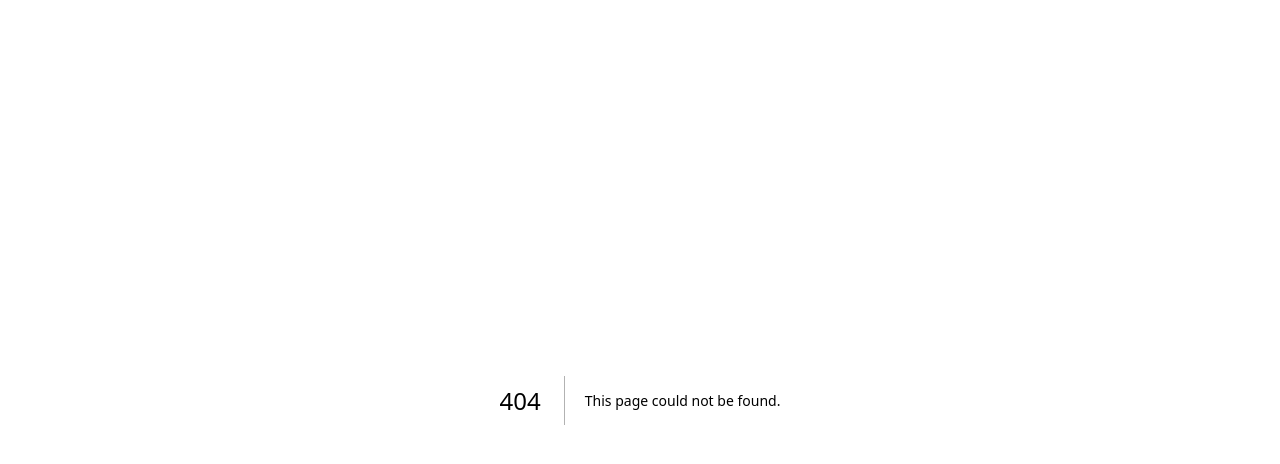
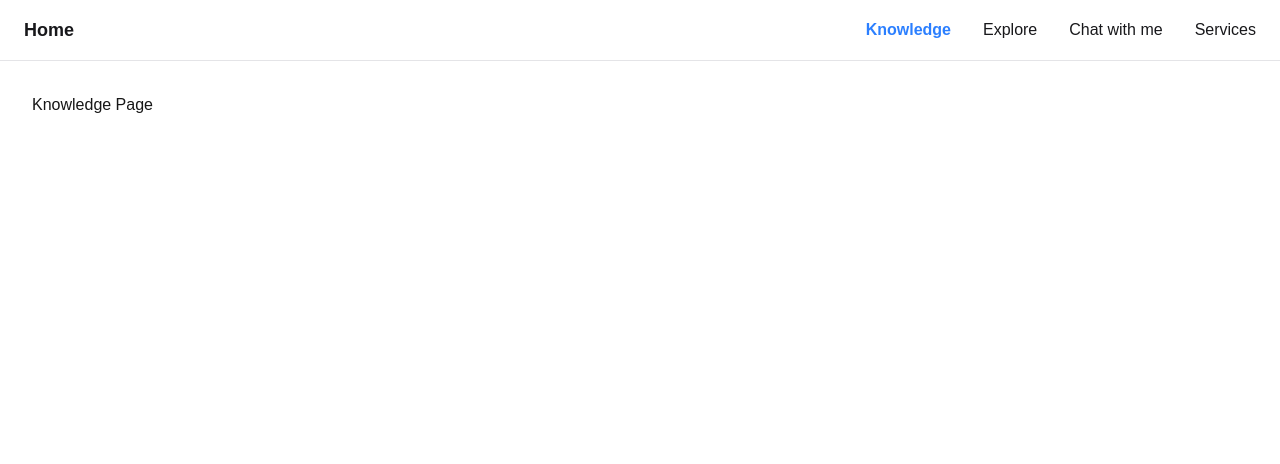
Before and after one commit to yunlongliu9/myblog, a Next.js app in the folder apps/web/: page /knowledge in a window 1280 px wide. Before the commit this address had no page. Shown: the top 464 px of the page. Built offline with nearby package versions, Linux system fonts and the light colour scheme.

Commit message:
navbar.tsx

```diff
--- /dev/null
+++ b/apps/web/app/knowledge/page.tsx
@@ -0,0 +1,3 @@
+export default function KnowledgePage() {
+  return <main className="p-8">Knowledge Page</main>;
+}
--- a/apps/web/app/layout.tsx
+++ b/apps/web/app/layout.tsx
@@ -1,6 +1,7 @@
 import type { Metadata } from "next";
 import { Geist, Geist_Mono } from "next/font/google";
 import "./globals.css";
+import Navbar from "@/components/layout/Navbar";
 
 const geistSans = Geist({
   variable: "--font-geist-sans",
@@ -23,7 +24,7 @@ export default function RootLayout({ children }: LayoutProps<"/">) {
       lang="en"
       className={`${geistSans.variable} ${geistMono.variable} h-full antialiased`}
     >
-      <body className="min-h-full flex flex-col">{children}</body>
+      <body className="min-h-full flex flex-col"> <Navbar />{children}</body>
     </html>
   );
 }
--- /dev/null
+++ b/apps/web/components/layout/NavLink.tsx
@@ -0,0 +1,25 @@
+"use client";
+import { usePathname } from "next/navigation";
+import Link from "next/link";
+
+type NavLinkeProps = {
+    label: string;
+    href: string;
+}
+
+export default function NavLink({label, href}: NavLinkeProps) {
+    const pathname = usePathname();
+    const isActive = pathname === href;
+    return (
+        <
+            Link
+            href = {href}
+            aria-current={isActive ? "page" : undefined}
+            className = {`transition-colors
+                ${isActive?"font-semibold text-blue-500": "hover:text-blue-500"}`
+            }
+        >
+        {label}
+        </Link>
+    );
+}
--- /dev/null
+++ b/apps/web/components/layout/Navbar.tsx
@@ -0,0 +1,37 @@
+
+import Link from "next/link";
+import NavLink from "./NavLink";
+
+type NavItem = {
+    label: string;
+    href: string;
+}
+
+const navItems: NavItem[] = [
+    {label: "Knowledge", href: "/knowledge"},
+    {label: "Explore",href: "/explore"},
+    {label: "Chat with me", href: "/ai"},
+    {label: "Services", href: "/services"}
+]
+
+export default function Navbar() {
+  return (
+    <header className="sticky top-0 z-50 border-b border-zinc-200 bg-white text-zinc-900 dark:border-zinc-800 dark:bg-zinc-950 dark:text-zinc-100">
+      <nav className="mx-auto flex max-w-7xl items-center justify-between px-6 py-4">
+
+        <Link href="/" className="text-lg font-semibold hover:text-blue-500">
+          Home
+        </Link>
+
+        <div className="flex items-center gap-8">
+          {navItems.map(
+            (item) => (
+               <NavLink key={item.href} href={item.href} label={item.label} />
+            )
+          )}
+        </div>
+
+      </nav>
+    </header>
+  );
+}
--- a/package.json
+++ b/package.json
@@ -5,7 +5,10 @@
   "description": "",
   "main": "index.js",
   "scripts": {
-    "test": "echo \"Error: no test specified\" && exit 1"
+      "dev": "pnpm --filter web dev",
+      "build": "pnpm --filter web build",
+      "lint": "pnpm --filter web lint",
+      "typecheck": "pnpm --filter web exec tsc --noEmit"
   },
   "keywords": [],
   "author": "",
```
